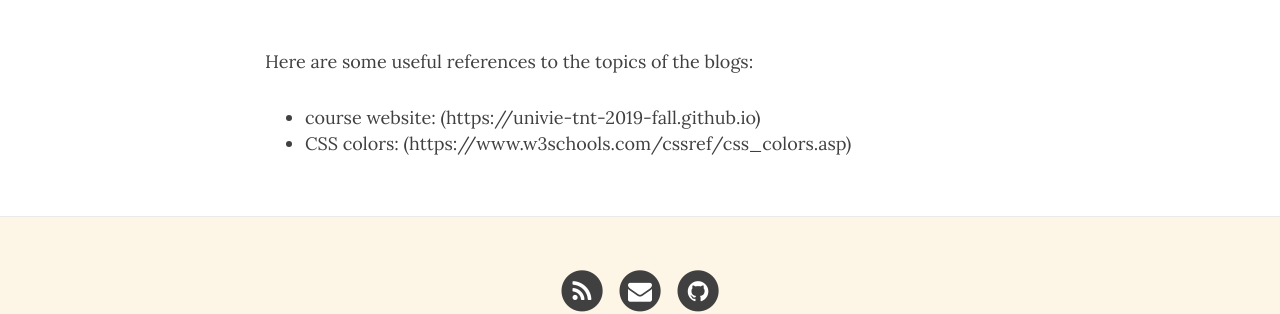
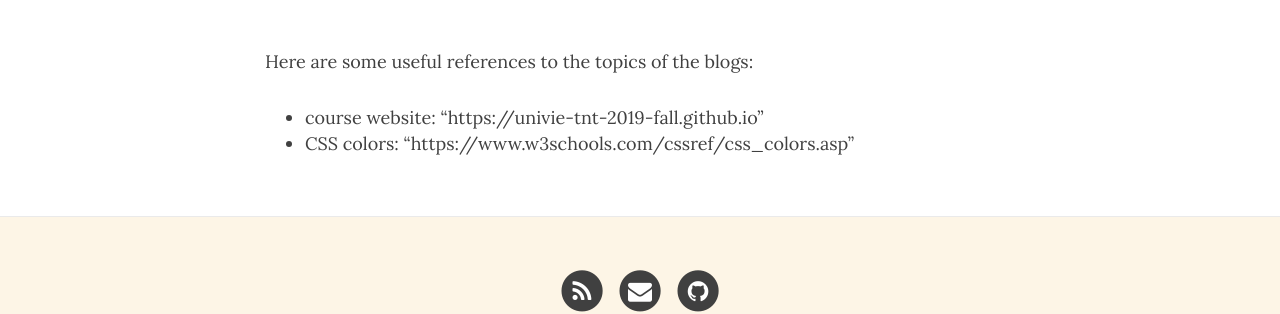
Before and after one commit to cleeb94/DigHum, a Jekyll site: the page built from references.md, in a window 1280 px wide. Shown: the part 318-632 px from the top of the page. Built offline with Jekyll 4.4.1, drawn with Linux system fonts in a browser that asks for light colours; nearby versions of some CDN libraries.

Commit message:
editing links

```diff
--- a/references.md
+++ b/references.md
@@ -5,5 +5,5 @@ title: Useful information
 
 Here are some useful references to the topics of the blogs:
 
- - course website: (https://univie-tnt-2019-fall.github.io)
- - CSS colors: (https://www.w3schools.com/cssref/css_colors.asp)
+ - course website: "https://univie-tnt-2019-fall.github.io"
+ - CSS colors: "https://www.w3schools.com/cssref/css_colors.asp"
```
